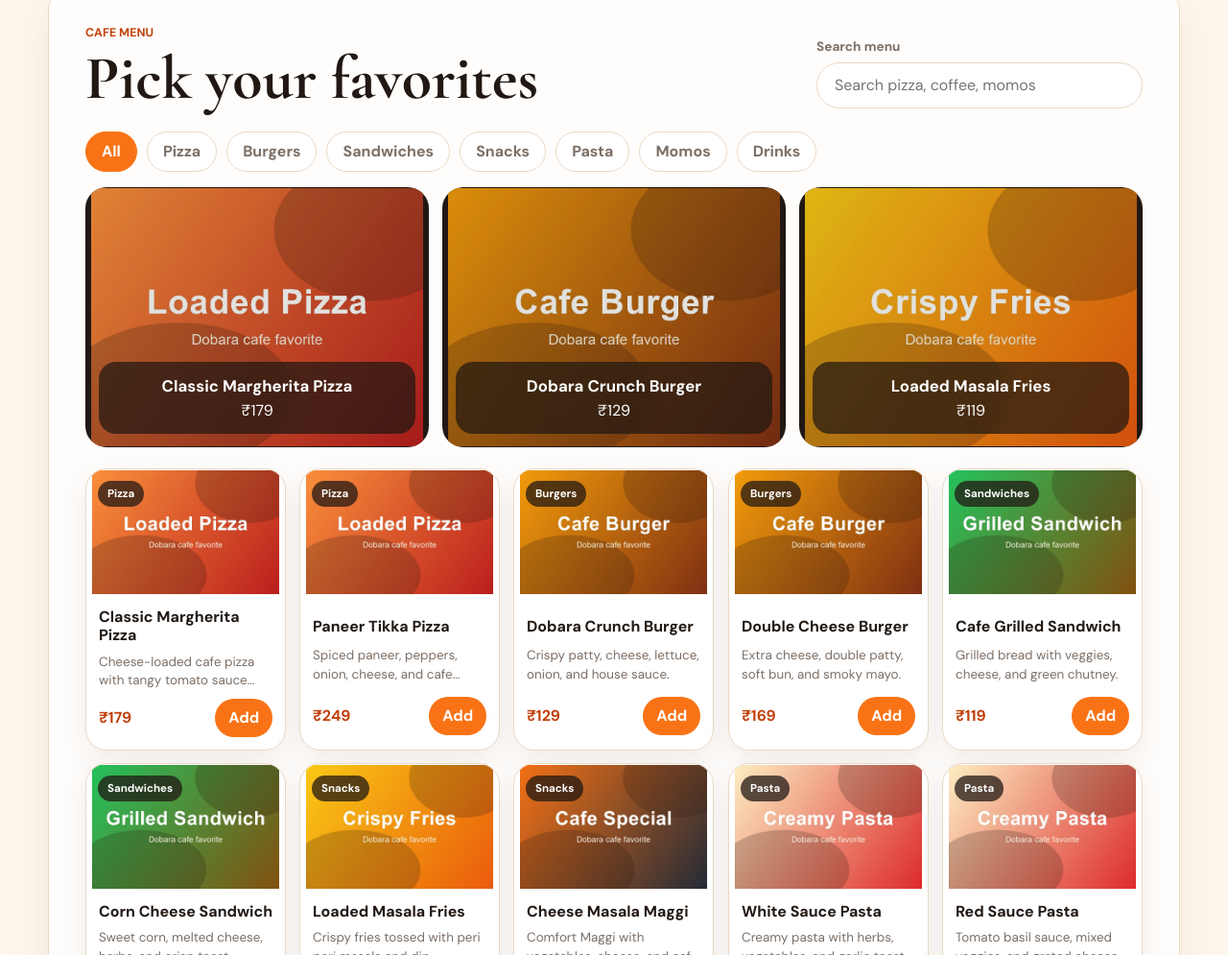
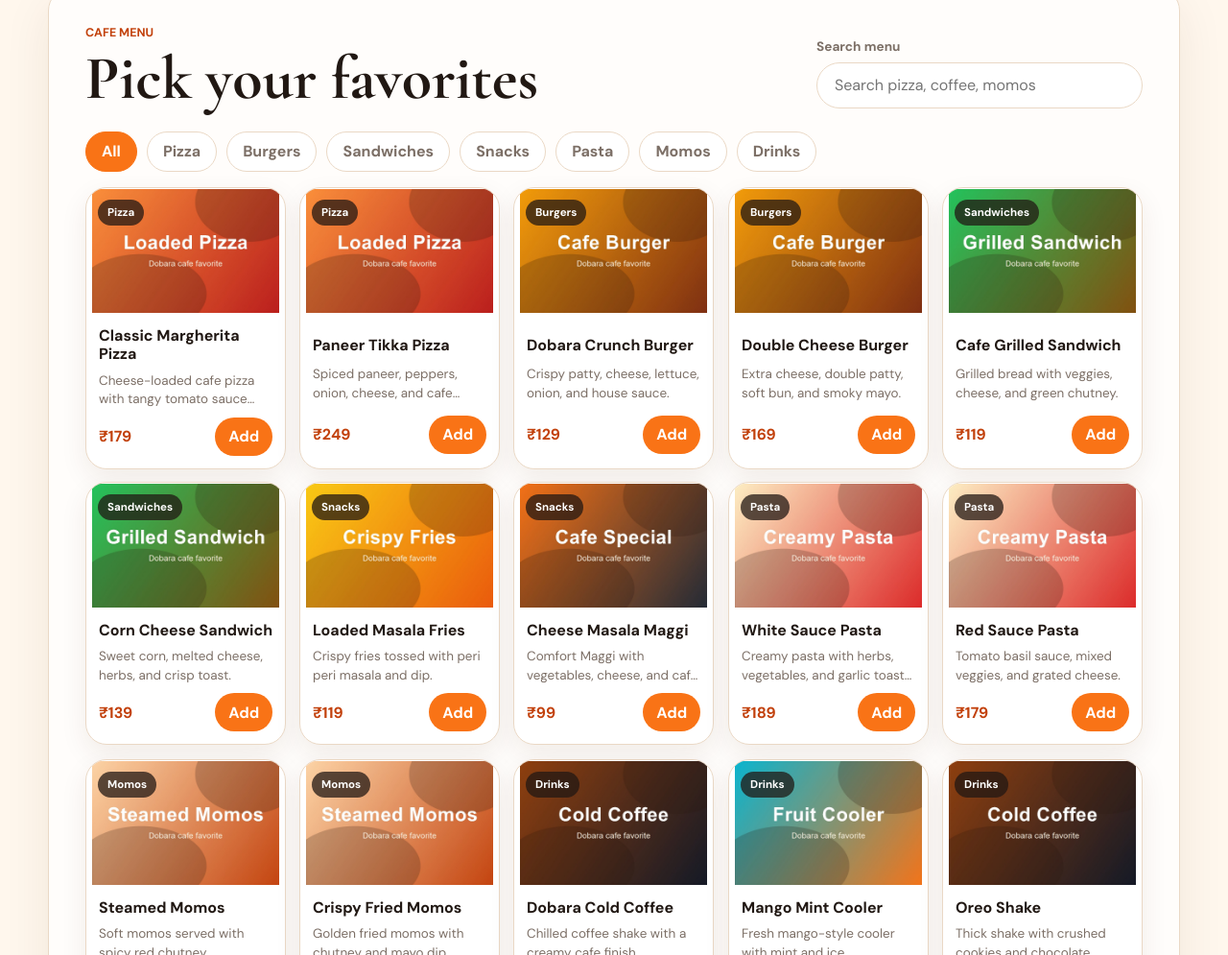
Before and after one commit to thisisme1289-ux/share, a plain HTML site: page index.html in a window 1280 px wide. Shown: the part 903-1898 px from the top of the page at 96% size. Drawn offline with nearby package versions, Linux system fonts and the light colour scheme.

```diff
--- a/css/menu.css
+++ b/css/menu.css
@@ -59,57 +59,6 @@
 
 .category-tab:hover {
   transform: translateY(-2px);
-}
-
-.featured-row {
-  display: grid;
-  grid-template-columns: repeat(3, minmax(0, 1fr));
-  gap: 14px;
-  margin-bottom: 22px;
-}
-
-.featured-card {
-  position: relative;
-  min-height: 190px;
-  overflow: hidden;
-  border-radius: 22px;
-  color: #fff;
-  background: #211813;
-  border: 0;
-  cursor: pointer;
-  transition: transform 240ms ease, box-shadow 240ms ease;
-}
-
-.featured-card:hover {
-  box-shadow: 0 18px 36px rgba(80, 38, 12, 0.18);
-  transform: translateY(-4px);
-}
-
-.featured-card img {
-  width: 100%;
-  height: 100%;
-  min-height: 190px;
-  object-fit: cover;
-  opacity: 0.88;
-}
-
-.featured-card div {
-  position: absolute;
-  inset: auto 14px 14px;
-  padding: 14px;
-  border-radius: 18px;
-  background: rgba(33, 24, 19, 0.72);
-  backdrop-filter: blur(10px);
-}
-
-.featured-card strong {
-  display: block;
-  font-size: 1.05rem;
-}
-
-.featured-card span {
-  display: block;
-  margin-top: 4px;
 }
 
 .menu-grid {
@@ -249,22 +198,7 @@
   text-align: center;
 }
 
-@media (max-width: 780px) {
-  .featured-row {
-    grid-template-columns: 1fr;
-  }
-}
-
 @media (max-width: 560px) {
-  .featured-row {
-    gap: 10px;
-  }
-
-  .featured-card,
-  .featured-card img {
-    min-height: 140px;
-  }
-
   .menu-grid {
     grid-template-columns: repeat(2, minmax(0, 1fr));
     gap: 10px;
--- a/index.html
+++ b/index.html
@@ -92,7 +92,6 @@
             </div>
           </div>
           <div class="category-rail" data-category-rail aria-label="Menu categories"></div>
-          <div class="featured-row" data-featured-row></div>
           <div class="menu-grid" data-menu-grid></div>
           <p class="empty-state" data-empty-state hidden>No matching items. Try a different craving.</p>
         </section>
--- a/js/app.js
+++ b/js/app.js
@@ -12,7 +12,6 @@
 
   const els = {
     rail: document.querySelector("[data-category-rail]"),
-    featured: document.querySelector("[data-featured-row]"),
     grid: document.querySelector("[data-menu-grid]"),
     empty: document.querySelector("[data-empty-state]"),
     search: document.querySelector("#menu-search"),
@@ -79,14 +78,6 @@
 
   function renderMenu() {
     const items = filteredItems();
-    const featured = catalog.items.filter((item) => item.featured && item.available).slice(0, 3);
-
-    els.featured.innerHTML = featured.map((item) => `
-      <button class="featured-card" type="button" data-detail="${escapeHtml(item.id)}">
-        <img src="${escapeHtml(item.image)}" alt="${escapeHtml(item.name)}" onerror="this.src='images/temp/default-food.jpg'">
-        <div><strong>${escapeHtml(item.name)}</strong><span>₹${item.price}</span></div>
-      </button>
-    `).join("");
 
     els.grid.innerHTML = items.map(renderMenuCard).join("");
     els.empty.hidden = items.length > 0;
--- a/sw.js
+++ b/sw.js
@@ -1,4 +1,4 @@
-const CACHE_NAME = "dobara-site-v3";
+const CACHE_NAME = "dobara-site-v4";
 const ASSETS = [
   "index.html",
   "track.html",
```
